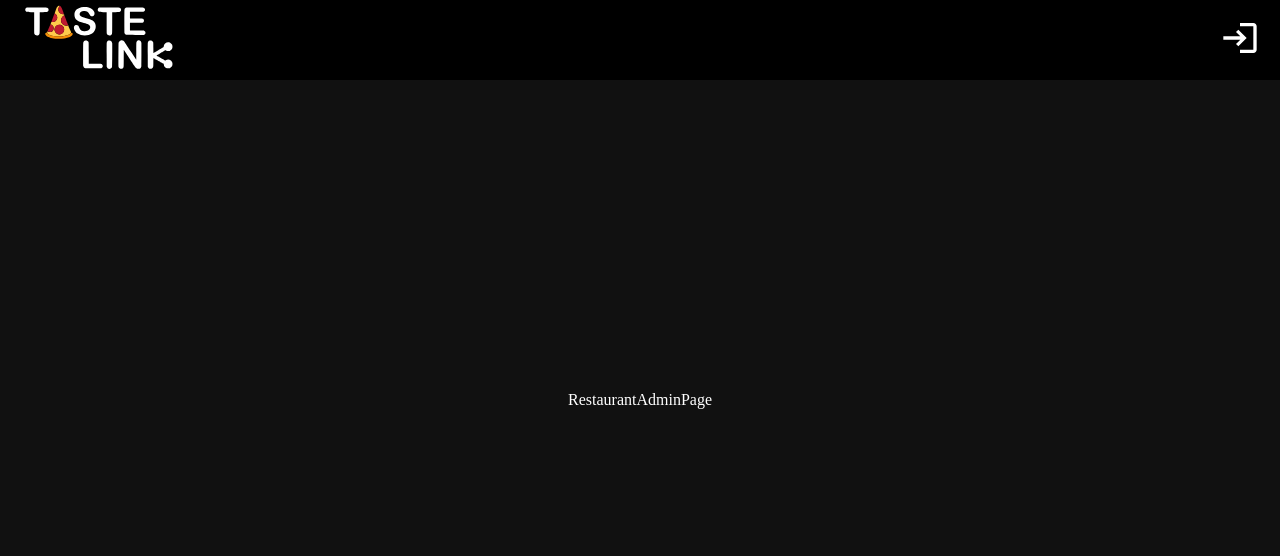
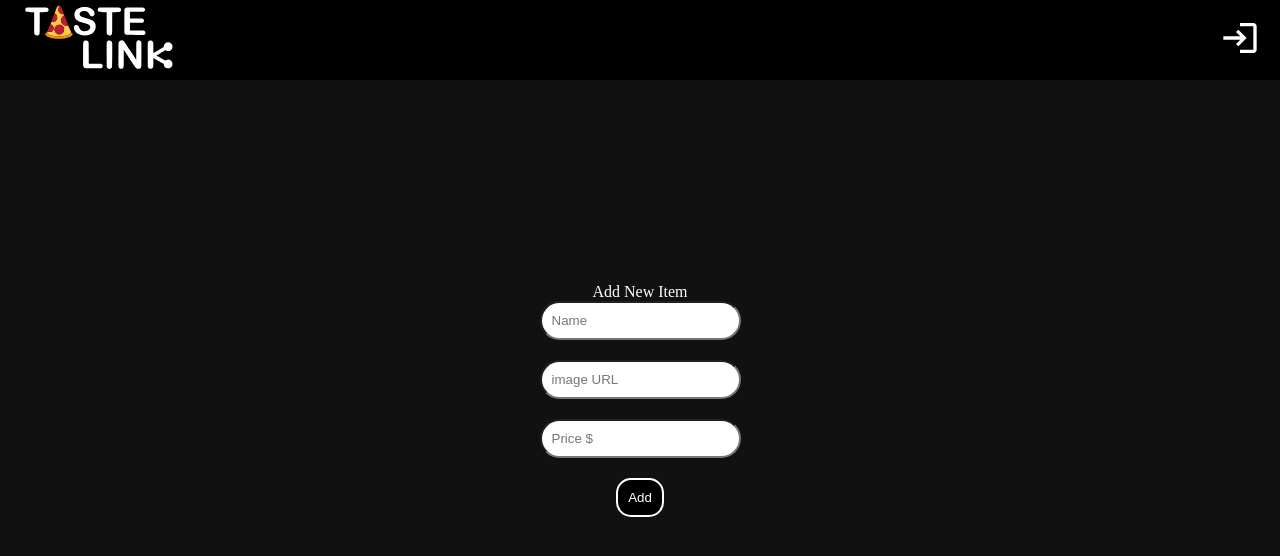
Before and after one commit to Simon1Asmar/MidProj-TasteLink, a React (Vite) app: page /RestaurantAdminPage in a window 1280 px wide. Shown: the top 556 px of the page. Built offline with nearby package versions, Linux system fonts and the light colour scheme; no server answers; the database is empty.

Commit message:
restaurants are displayed and in restaurant admin page you can add new menu items

```diff
--- a/src/App.css
+++ b/src/App.css
@@ -11,6 +11,8 @@ body {
   width: 100vw;
 
   color: white;
+
+  text-align: center;
 }
 
 .header{
@@ -54,6 +56,8 @@ a:hover{
 
 .pageSection{
   display: flex;
+  flex-direction: column;
+  gap: 20px;
   align-items: center;
   justify-content: center;
   min-height: 80vh;
@@ -76,7 +80,8 @@ a:hover{
   padding: 20px;
 }
 
-.flex-column{
+.flex-column,
+form{
   display: flex;
   flex-direction: column;
   gap: 20px;
@@ -97,6 +102,57 @@ input{
   padding: 10px;
   border-radius: 25px;
 }
+
+
+/* //ITEMS CARD */
+.itemsContainer{
+  /* min-height: 300px;
+  min-width: 300px;
+  background-color: #111;
+  border: white 2px solid;
+  border-radius: 15px; */
+
+  display: flex;
+  flex-direction: row;
+  flex-wrap: wrap;
+
+  justify-content: center;
+  align-items: center;
+
+  gap: 15px;
+}
+
+.item-card{
+  cursor: pointer;
+
+  height: max-content;
+  width: 120px;
+
+  display: flex;
+  flex-direction: column;
+  align-items: center;
+  justify-content: center;
+
+  text-align: center;
+
+  gap: 10px;
+
+  /* padding: 20px; */
+
+  /* background-color: #111;
+  border: white 2px solid; */
+  /* border-radius: 15px; */
+}
+
+.item-card>img{
+  height: 100px;
+  width: 100px;
+  border-radius: 15px;
+
+  object-fit: cover;
+  object-position: center;
+}
+
 /* #root {
   max-width: 1280px;
   margin: 0 auto;
--- a/src/components/Header.jsx
+++ b/src/components/Header.jsx
@@ -8,7 +8,6 @@ import { Link } from "react-router-dom";
 
 import { useContext } from "react";
 import { AuthContext } from "../contexts/AuthContext";
-import { useEffect } from "react";
 
 const Header = () => {
   const { isLoggedIn, logOut } = useContext(AuthContext);
--- a/src/components/HomePage.jsx
+++ b/src/components/HomePage.jsx
@@ -1,11 +1,29 @@
-import React from 'react'
+import React from "react";
+
+import { useContext } from "react";
+import UsersContext from "../contexts/UsersContext";
+import RestaurantCard from "./RestaurantCard";
 
 const HomePage = () => {
+  const { listOfRestaurants } = useContext(UsersContext);
+
   return (
-    <section className='pageSection'>
-      <div>HomePage</div>
+    <section className="pageSection">
+      {/* <div>HomePage</div> */}
+      <h2>Available Restaurants</h2>
+      <section className="itemsContainer">
+        {listOfRestaurants.map((restaurant) => {
+
+          const imageLink = restaurant.imageURL != null ? restaurant.imageURL : "https://www.clipartkey.com/mpngs/m/210-2101887_restaurant-symbol-png.png";
+
+          return(
+
+          <RestaurantCard key={restaurant.uid} imgURL={imageLink} name={restaurant.name} />
+          // <p>{restaurant.name}</p>
+        )})}
+      </section>
     </section>
-  )
-}
+  );
+};
 
-export default HomePage
+export default HomePage;
--- a/src/components/RestaurantAdminPage.jsx
+++ b/src/components/RestaurantAdminPage.jsx
@@ -1,9 +1,85 @@
 import React from "react";
 
+import { useContext } from "react";
+import UsersContext from "../contexts/UsersContext";
+import { AuthContext } from "../contexts/AuthContext";
+import { useState } from "react";
+
 function RestaurantAdminPage() {
+  const { addMenuItemToRestaurant } = useContext(UsersContext);
+  const { userData } = useContext(AuthContext);
+
+  const [newItem, setNewItem] = useState({
+    name: "",
+    price: 0,
+    imageURL: "",
+  });
+
   return (
     <section className="pageSection">
-      <div>RestaurantAdminPage</div>
+      <section>
+        <p>Add New Item</p>
+        <form
+          onSubmit={(e) => {
+            e.preventDefault();
+
+            addMenuItemToRestaurant(userData.id, newItem);
+          }}
+        >
+          <label htmlFor="name">
+            {/* Name: */}
+            <input
+              type="text"
+              name="name"
+              id="name"
+              required
+              placeholder="Name"
+              onChange={(e) => {
+                setNewItem((prevValue) => ({
+                  ...prevValue,
+                  name: e.target.value,
+                }));
+              }}
+            />
+          </label>
+
+          <label htmlFor="image-url">
+            {/* Image (URL): */}
+            <input
+              type="text"
+              name="image-url"
+              id="image-url"
+              placeholder="image URL"
+              onChange={(e) => {
+                setNewItem((prevValue) => ({
+                  ...prevValue,
+                  imageURL: e.target.value,
+                }));
+              }}
+            />
+          </label>
+
+          <label htmlFor="price">
+            {/* Price: */}
+            <input
+              type="number"
+              name="price"
+              id="price"
+              min={0.0}
+              placeholder="Price $"
+              required
+              onChange={(e) => {
+                setNewItem((prevValue) => ({
+                  ...prevValue,
+                  price: e.target.value,
+                }));
+              }}
+            />
+          </label>
+
+          <button type="submit">Add</button>
+        </form>
+      </section>
     </section>
   );
 }
--- /dev/null
+++ b/src/components/RestaurantCard.jsx
@@ -0,0 +1,12 @@
+import React from 'react'
+
+function RestaurantCard(props) {
+  return (
+    <section className="item-card">
+      <img src={props.imgURL} alt="" />
+      <p>{props.name}</p>
+    </section>
+  )
+}
+
+export default RestaurantCard
--- a/src/components/SignInOrUpCard.jsx
+++ b/src/components/SignInOrUpCard.jsx
@@ -32,7 +32,12 @@ function SignInOrUpCard() {
   useEffect(() => {
     if(isLoggedIn){
       //navigate to /
-      navigate("/");
+      console.log("USER ROLE IS", userData.role);
+      if(userData.role === "restaurant"){
+        navigate("/RestaurantAdminPage");
+      } else{
+        navigate("/");
+      }
     }
   }, [isLoggedIn]);
 
--- a/src/contexts/UsersProvider.jsx
+++ b/src/contexts/UsersProvider.jsx
@@ -1,74 +1,140 @@
-import React from 'react'
-import { useEffect } from 'react';
-import { useState } from 'react'
+import React from "react";
+import { useEffect } from "react";
+import { useState } from "react";
 
-import { db } from "../config/firebase"
-import { collection, getDocs, addDoc } from "firebase/firestore"
+import { db } from "../config/firebase";
+import { collection, getDocs, getDoc, addDoc, doc, deleteDoc, updateDoc } from "firebase/firestore";
 
-import UsersContext from './UsersContext';
+import UsersContext from "./UsersContext";
 
-const UsersProvider = ({children}) => {
-
-  const [usersData, setUsersData] = useState("");
+const UsersProvider = ({ children }) => {
+  const [usersData, setUsersData] = useState([]);
+  const [listOfNormalUsers, setListOfNormalUsers] = useState([]);
+  const [listOfRestaurants, setListOfRestaurants] = useState([]);
   const usersCollectionRef = collection(db, "users");
 
   const fetchData = async () => {
     // READ THE DATA
     // SET THE USER LIST
-    try{
+    try {
       const data = await getDocs(usersCollectionRef);
-      const filteredData = data.docs.map((doc) => (
-        {
-          ...doc.data(),
-          id: doc.id
-        }
-      ))
+      const filteredData = data.docs.map((doc) => ({
+        ...doc.data(),
+        id: doc.id,
+      }));
       setUsersData(filteredData);
-      console.log('data', filteredData)
-    }  catch(err) {
+      console.log("data", filteredData);
+      populateLists(filteredData);
+    } catch (err) {
       console.error(err);
     }
-  }
+  };
 
-  useEffect(()=>{
+  useEffect(() => {
     fetchData();
-  },[]);
+  }, []);
+
+  const populateLists = (data) => {
+    console.log("POPULATING LISTS");
+    console.log(data);
+    const normalUsers = data.filter((user) => {
+      return user.role === "user";
+    });
+    setListOfNormalUsers(normalUsers);
+    // console.log('normalUsers', normalUsers)
+
+    const restaurants = data.filter((user) => {
+      return user.role === "restaurant";
+    });
+    setListOfRestaurants(restaurants);
+    // console.log('restaurants', restaurants)
+  };
 
   const onCreateNewUser = async (role, uid, name) => {
     try {
-
       await addDoc(usersCollectionRef, {
-        "role": role,
+        role: role,
         uid: uid,
-        name: name
+        name: name,
       });
 
       fetchData();
-
-
     } catch (err) {
       console.error(err);
     }
-  }
+  };
 
   const findUserWithID = (uid) => {
     console.log("FINDING USER");
-    const output = usersData.find((user)=>{
+    const output = usersData.find((user) => {
       console.log(user, user.uid, uid);
       return user.uid === uid;
-    })
+    });
 
-    console.log('output', output)
+    console.log("output", output);
 
     return output;
+  };
 
+  //adds menu item to a restaurant using the restaurant id
+  const addMenuItemToRestaurant = async (id, newItem) => {
+    const restaurantDoc = doc(db, "users", id);
+
+    const restaurant = listOfRestaurants.find(rest => rest.id === id);
+
+    const existingMenuItems = (restaurant && restaurant.menuItems) || [];
+
+    const menuItems = Array.isArray(existingMenuItems) ? existingMenuItems : [];
+
+    menuItems.push(newItem);
+
+    console.log('restaurantDoc', restaurantDoc);
+
+    await updateDoc(restaurantDoc, { menuItems: menuItems });
   }
+  /*const addMenuItemToRestaurant = async (id, newItem) => {
+    try {
+
+      // const restaurantDoc = doc(db, "users", id);
+
+      const userRef = doc(usersCollectionRef, id);
+      const userDoc = await getDoc(userRef);
+
+      if (userDoc.exists()) {
+        const userData = userDoc.data();
+
+        // Check if menuItems array exists, if not, create it
+        const menuItems = userData.menuItems || [];
+
+        menuItems.push(newItem);
+
+        await updateDoc(userRef, {
+          menuItems: menuItems,
+        });
+
+        fetchData();
+      } else {
+        console.error('User not found');
+      }
+    } catch (err) {
+      console.error(err);
+    }
+  };*/
 
   return (
-    <UsersContext.Provider value={{usersData, onCreateNewUser, findUserWithID}}>
+    <UsersContext.Provider
+      value={{
+        usersData,
+        onCreateNewUser,
+        findUserWithID,
+        listOfRestaurants,
+        listOfNormalUsers,
+        addMenuItemToRestaurant,
+      }}
+    >
       {children}
     </UsersContext.Provider>
-  )
-}
+  );
+};
 
-export default UsersProvider
+export default UsersProvider;
```
